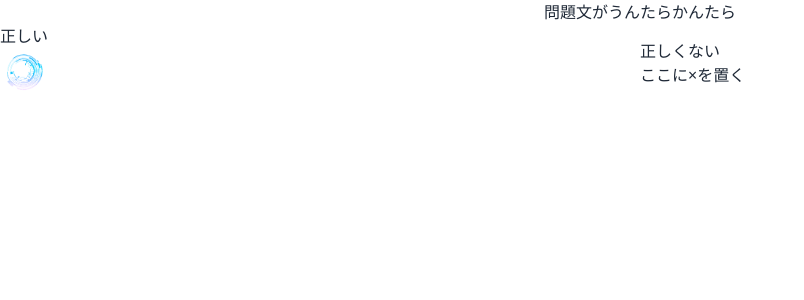
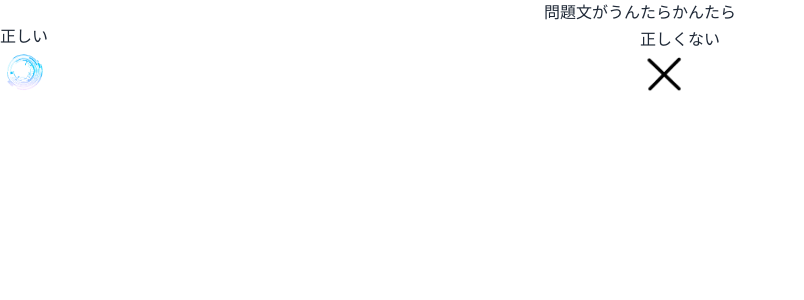
Before and after one commit to Tiamat-KIT/T_or_F_Quiz_Component, a Next.js app in the folder tfquizcomp/: page / in a window 1280 px wide. Shown: the top 300 px of the page, without its empty margins (0-804 px from the left). Built offline with nearby package versions, Linux system fonts and the light colour scheme.

Commit message:
Image_update

```diff
--- a/tfquizcomp/src/Component/Quiz.tsx
+++ b/tfquizcomp/src/Component/Quiz.tsx
@@ -17,7 +17,11 @@ export default function Quiz(){
                     </div>
                     <div className="flex-1 place-self-center">
                         <h2>正しくない</h2>
-                        <div>ここに×を置く</div>
+                        <button className="btn btn-square btn-ghost">
+                            <div>
+                                <Image src="/Batsu.png" width={75} height={75} alt="true" />
+                            </div>
+                        </button>
                     </div>
                 </div>
             </div>
```
Also changed, not shown: tfquizcomp/public/Batsu.png (added).
